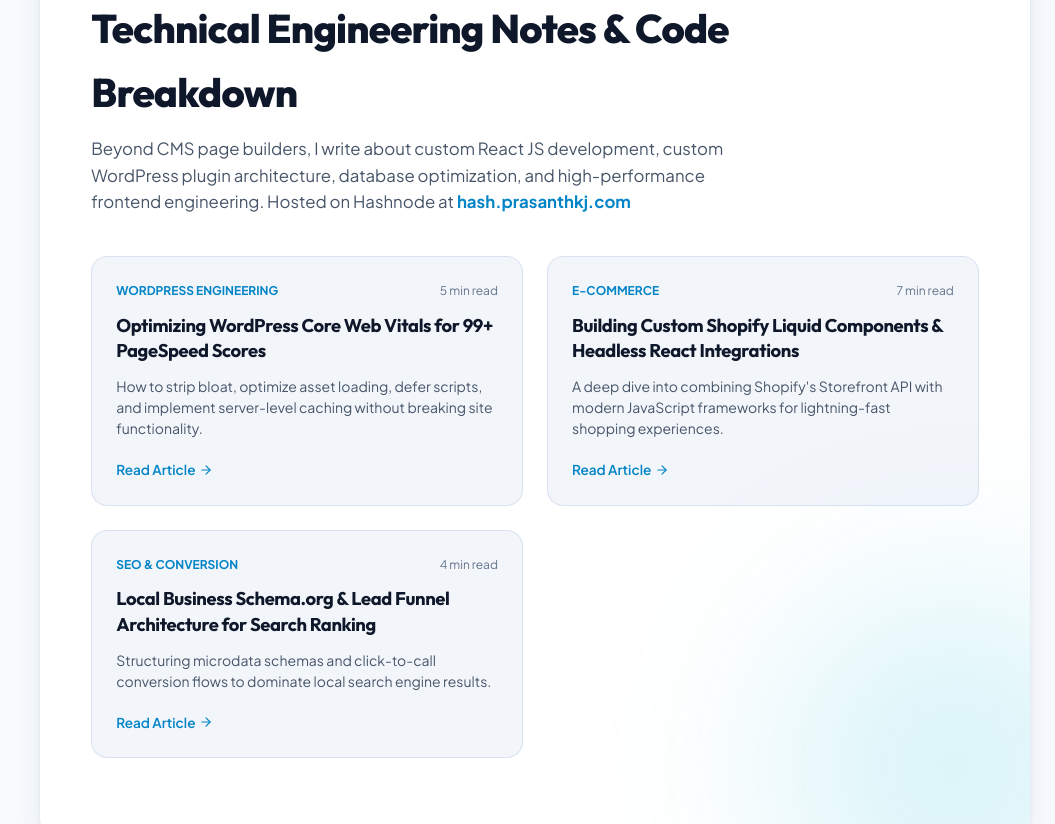
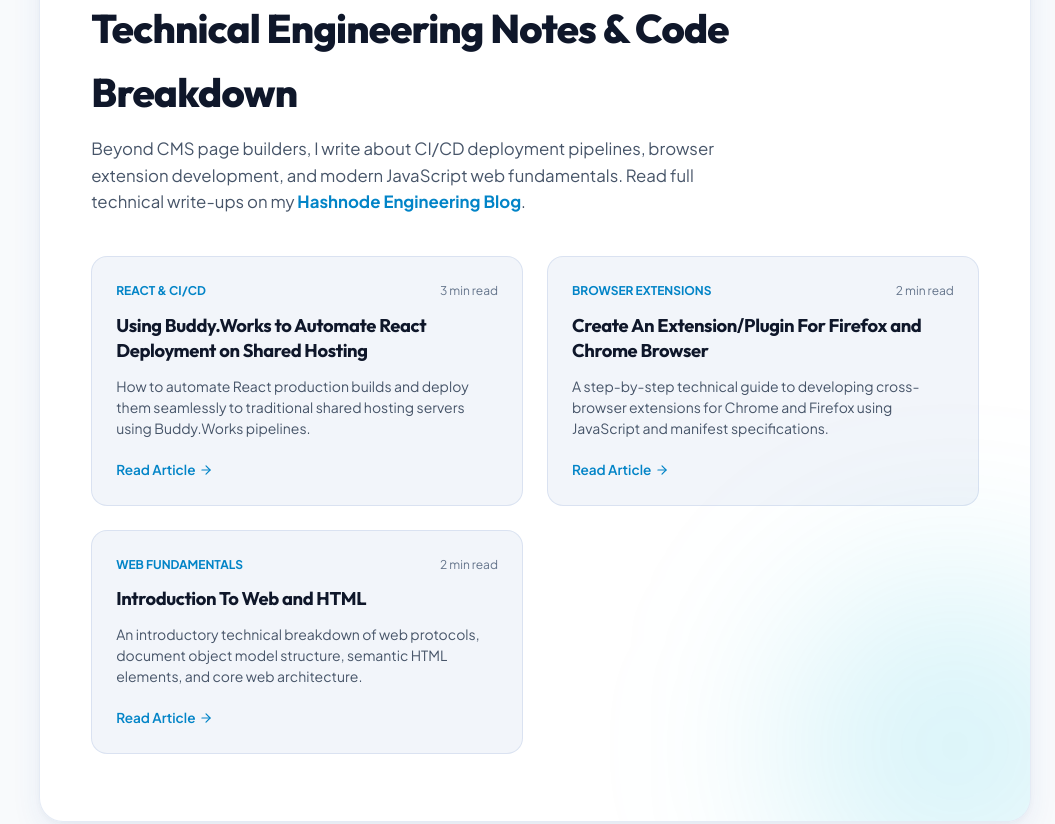
Before and after one commit to PrasanthKJ/prasanthkj_com, a React (Vite) app: page / in a window 1280 px wide. Shown: the part 7920-8744 px from the top of the page, without its empty margins (225-1280 px from the left). Built offline with nearby package versions, Linux system fonts and the light colour scheme.

Commit message:
updated technical blog section

```diff
--- a/src/components/TechnicalBlog.jsx
+++ b/src/components/TechnicalBlog.jsx
@@ -14,7 +14,7 @@ export default function TechnicalBlog() {
           overflow: 'hidden',
         }}
       >
-        {/* Glow */}
+        {/* Ambient Glow */}
         <div
           style={{
             position: 'absolute',
@@ -41,15 +41,15 @@ export default function TechnicalBlog() {
             </h2>
 
             <p style={{ color: 'var(--text-secondary)', fontSize: '1.05rem', maxWidth: '750px', lineHeight: 1.6 }}>
-              {TECHNICAL_ARTICLES.description} Hosted on Hashnode at{' '}
+              {TECHNICAL_ARTICLES.description} Read full technical write-ups on my{' '}
               <a
                 href={TECHNICAL_ARTICLES.blogUrl}
                 target="_blank"
                 rel="noopener noreferrer"
                 style={{ color: 'var(--accent-cyan)', fontWeight: 700, textDecoration: 'none' }}
               >
-                hash.prasanthkj.com
-              </a>
+                Hashnode Engineering Blog
+              </a>.
             </p>
           </div>
 
@@ -76,13 +76,13 @@ export default function TechnicalBlog() {
             display: 'grid',
             gridTemplateColumns: 'repeat(auto-fit, minmax(280px, 1fr))',
             gap: '1.5rem',
-            marginBottom: '2rem',
+            marginBottom: '1rem',
           }}
         >
           {TECHNICAL_ARTICLES.articles.map((art, idx) => (
             <a
               key={idx}
-              href={TECHNICAL_ARTICLES.blogUrl}
+              href={art.url || TECHNICAL_ARTICLES.blogUrl}
               target="_blank"
               rel="noopener noreferrer"
               style={{ textDecoration: 'none' }}
--- a/src/data/portfolioData.js
+++ b/src/data/portfolioData.js
@@ -215,26 +215,29 @@ export const TESTIMONIALS = [
 
 export const TECHNICAL_ARTICLES = {
   blogUrl: "https://hash.prasanthkj.com",
-  subtitle: "Engineering Notes & Technical Insights on Hashnode",
-  description: "Beyond CMS page builders, I write about custom React JS development, custom WordPress plugin architecture, database optimization, and high-performance frontend engineering.",
+  subtitle: "Engineering Notes & Technical Insights",
+  description: "Beyond CMS page builders, I write about CI/CD deployment pipelines, browser extension development, and modern JavaScript web fundamentals.",
   articles: [
     {
-      title: "Optimizing WordPress Core Web Vitals for 99+ PageSpeed Scores",
-      tag: "WordPress Engineering",
-      readTime: "5 min read",
-      summary: "How to strip bloat, optimize asset loading, defer scripts, and implement server-level caching without breaking site functionality."
+      title: "Using Buddy.Works to Automate React Deployment on Shared Hosting",
+      tag: "React & CI/CD",
+      readTime: "3 min read",
+      url: "https://hash.prasanthkj.com/using-buddyworks-to-automate-react-deployment-on-shared-hosting",
+      summary: "How to automate React production builds and deploy them seamlessly to traditional shared hosting servers using Buddy.Works pipelines."
     },
     {
-      title: "Building Custom Shopify Liquid Components & Headless React Integrations",
-      tag: "E-Commerce",
-      readTime: "7 min read",
-      summary: "A deep dive into combining Shopify's Storefront API with modern JavaScript frameworks for lightning-fast shopping experiences."
+      title: "Create An Extension/Plugin For Firefox and Chrome Browser",
+      tag: "Browser Extensions",
+      readTime: "2 min read",
+      url: "https://hash.prasanthkj.com/create-plugin-for-firefox-and-chrome-browser",
+      summary: "A step-by-step technical guide to developing cross-browser extensions for Chrome and Firefox using JavaScript and manifest specifications."
     },
     {
-      title: "Local Business Schema.org & Lead Funnel Architecture for Search Ranking",
-      tag: "SEO & Conversion",
-      readTime: "4 min read",
-      summary: "Structuring microdata schemas and click-to-call conversion flows to dominate local search engine results."
+      title: "Introduction To Web and HTML",
+      tag: "Web Fundamentals",
+      readTime: "2 min read",
+      url: "https://hash.prasanthkj.com/introduction-to-web-and-html",
+      summary: "An introductory technical breakdown of web protocols, document object model structure, semantic HTML elements, and core web architecture."
     }
   ]
 };
```
